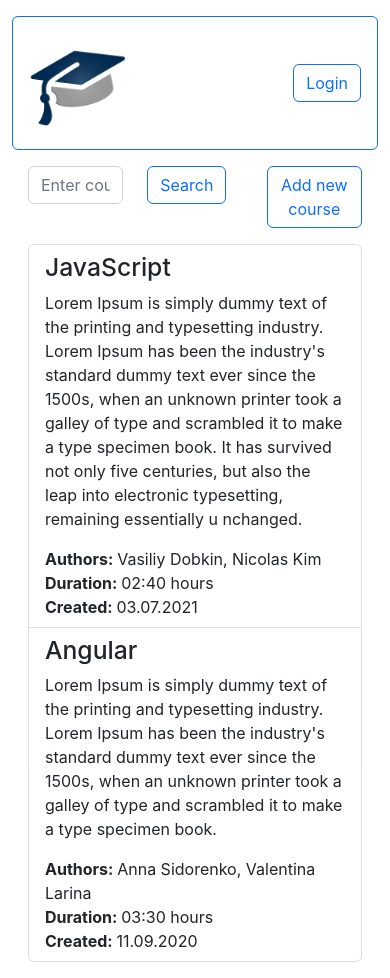
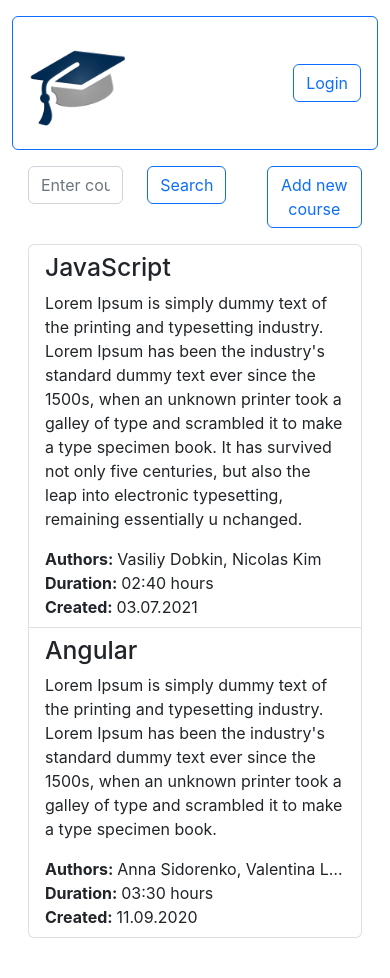
Before and after one commit to Volosh1n/courses-app, a React (Create React App) app: page / in a window 390 px wide. After the commit the page ends 954 px from the top, so only its background shows below. Built offline with nearby package versions, Linux system fonts and the light colour scheme.

Commit message:
Truncate authors list on course card

```diff
--- a/src/components/Courses/components/CourseCard/CourseCard.jsx
+++ b/src/components/Courses/components/CourseCard/CourseCard.jsx
@@ -17,7 +17,7 @@ const CourseCard = ({ course, authors }) => {
           <h2>{course.title}</h2>
           <p>{course.description}</p>
         </div>
-        <div className='col-sm-4'>
+        <div className='col-sm-4 text-truncate'>
           <b>Authors: </b>
           {formatAuthors(course.authors, authors)}
           <br />
```
